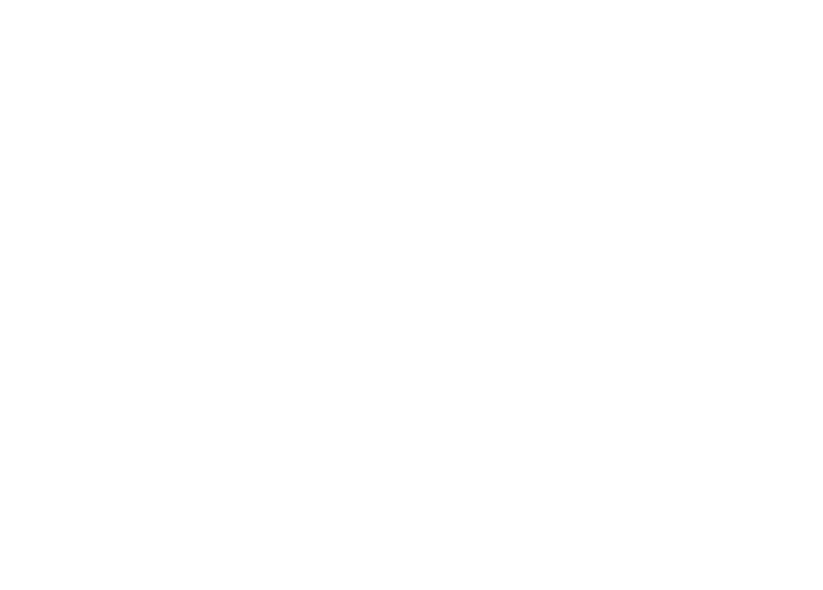
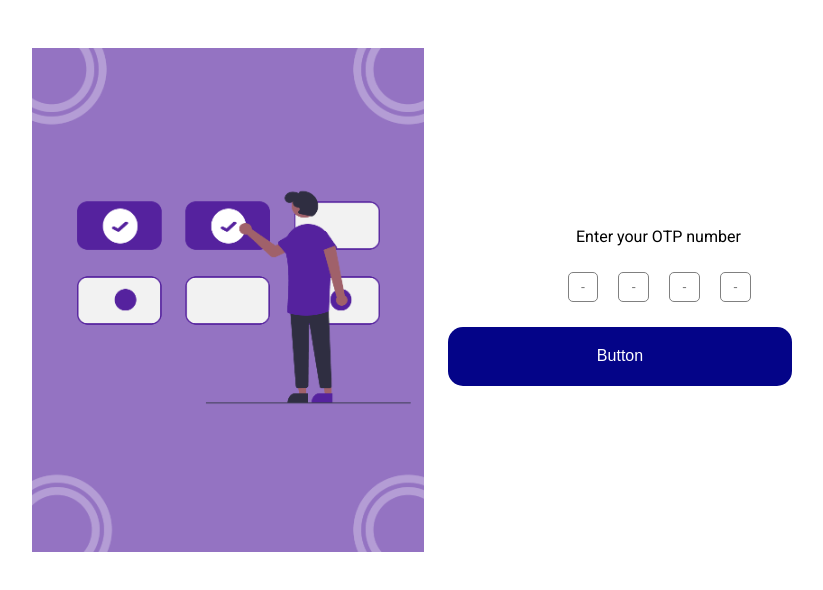
Before and after one commit to Unicorn-e-Wallet-UI/e-wallet-ui, a React (Create React App) app: page /verify-account in a window 1280 px wide. Before the commit this address had no page. Shown: the top 590 px of the page, without its empty margins (216-1039 px from the left). Built offline with nearby package versions, Linux system fonts and the light colour scheme.

Commit message:
completed verify OTP

```diff
--- a/src/App.js
+++ b/src/App.js
@@ -7,6 +7,7 @@
 import EnterOTPPage from './component/pages/Registration-pages/OTP/otp';
 import EnterNewPassword from './component/pages/Registration-pages/ResetPasswoord/newPassword';
 import {Routes, Route} from 'react-router-dom'
+import VerifyAccount from './component/pages/Registration-pages/verification/AccountVerificationPage(OTP)/verifyAccount';
 
 
 function App() {
@@ -16,6 +17,7 @@
         <Route exact path='/registration-page-two' element={<RegistrationPageTwo />}  />
         <Route exact path='/login-page' element={<LoginPage/>} />
         <Route exact path='/signup-page' element={<SignUpPage/>}/>
+        <Route exact path='/verify-account' element = {<VerifyAccount />} />
     </Routes>
   );
   ;
--- a/src/component/pages/Registration-pages/Log in/login.js
+++ b/src/component/pages/Registration-pages/Log in/login.js
@@ -34,7 +34,7 @@
     return(
         <>
         <Container
-        images={<img src={LoginImage} style={{width:"100%"}} alt="login-BG" />}
+        images={<img src={LoginImage} style={{width:"110%"}} alt="login-BG" />}
         forms={
             <>
             <form>
--- a/src/component/pages/Registration-pages/sign up/signup.css
+++ b/src/component/pages/Registration-pages/sign up/signup.css
@@ -12,6 +12,12 @@
 
 .login-reroute{
     display: flex;
-    column-gap: 8rem;
+    justify-content: space-between;
+    column-gap: 11rem;
     margin: 0;
 }
+
+.login-reroute p {
+    font-size: 12pt;
+    margin-left: 15px;
+}
--- a/src/component/pages/Registration-pages/sign up/signup.js
+++ b/src/component/pages/Registration-pages/sign up/signup.js
@@ -25,9 +25,10 @@
         setSignUpResponse(prevValue => {
             return{...prevValue, [name]:value}
         })
+        console.log(signupData)
 
  }
-        const handleFieldData = () => {
+        const checkFieldData = () => {
             let getDataValues = Object.values(signupData);
             for (let vals of getDataValues) {
                 if (vals === "") return false;
@@ -37,7 +38,7 @@
 
         const handleSignUp = (e) => {
           e.preventDefault();
-          if (!handleFieldData()){
+          if (!checkFieldData()){
             alert("All fields must be filled")
             return false;
         }
@@ -47,7 +48,7 @@
                 if (res.status === 201){
                     console.log(res)
                     setModalStatus(true)
-                    setTimeout(()=> navigate("/verify-otp"), 2000);
+                    setTimeout(()=> navigate("/verify-account", {state: {data:signupData.email}}), 2000);
                 }
             })
             .catch((err) => console.log(err.status));
--- a/src/component/pages/Registration-pages/verification/AccountVerificationPage(OTP)/verifyAccount.js
+++ b/src/component/pages/Registration-pages/verification/AccountVerificationPage(OTP)/verifyAccount.js
@@ -0,0 +1,75 @@
+import Container from "../../../../../reusables-components/container/container";
+import VerifyOTPImage from "../../../../../assets/images/signup.png"
+import PasswordBox from "../../../../../reusables-components/splitInput/passwordInput";
+import { useState } from "react";
+import RButtons from "../../../../../reusables-components/buttons/button";
+import { useLocation, useNavigate } from "react-router-dom";
+import axios from "axios";
+import ModalBox from "../../../../../reusables-components/modals/modal";
+
+const VerifyAccount = () => {
+
+    const [OTP, setOTP] = useState("");
+    const [modalStatus, setModalStatus] = useState(false);
+    const navigate  = useNavigate();
+    const location = useLocation();
+
+    const parentStyles = {minWidth :"100%", minHeight : "100%", top: 0, left:0, }
+    const childStyles = { width: "20rem", height: "5rem", top: "40%", left: "10%"}
+    console.log(OTP);
+    const url = "http://localhost:3000/OTP";
+
+    const handleChange = (e) => {
+        e.preventDefault();
+        let val = e.target.value;
+        setOTP(prev => prev + val);
+    }
+
+    const handleStatus = (e) => {
+        e.preventDefault();
+        setTimeout(() => navigate("/registration-page-one"),2000)
+      }
+
+    const handleSubmit = (e) => {
+        const tokenData = {
+          token: OTP,
+          email: location.state.data,
+        };
+        if (OTP.length !== 4) {
+            alert("All boxes must be filled")
+            return;
+        }
+        axios.post(url,tokenData )
+        .then((res) => {
+            if (res.status === 201){
+              setModalStatus(true);
+              console.log(tokenData);
+              handleStatus(e);
+            }
+        })
+        .catch((err) => console.log(err))
+    }
+
+    return (
+        <>
+         <Container
+             images={<img src={VerifyOTPImage} style={{width:"110%"}} alt="Sigupimage"/>}
+             forms={
+                <>
+                {modalStatus && <ModalBox Parent_styles={parentStyles} Child_styles={childStyles} handleClick={handleStatus}>
+                    <p>Your Account has been Successfully Verified</p>
+                </ModalBox>}
+                <div style=
+                {{marginTop:"45%",
+                padding: "0rem 1rem 1rem 8rem",
+
+                }}>Enter your OTP number</div>
+                <PasswordBox handleChange={handleChange} />
+                <RButtons handleAction={handleSubmit}><p>Button</p></RButtons>
+                </>
+             } />
+        </>
+    )
+}
+
+export default VerifyAccount;
```
